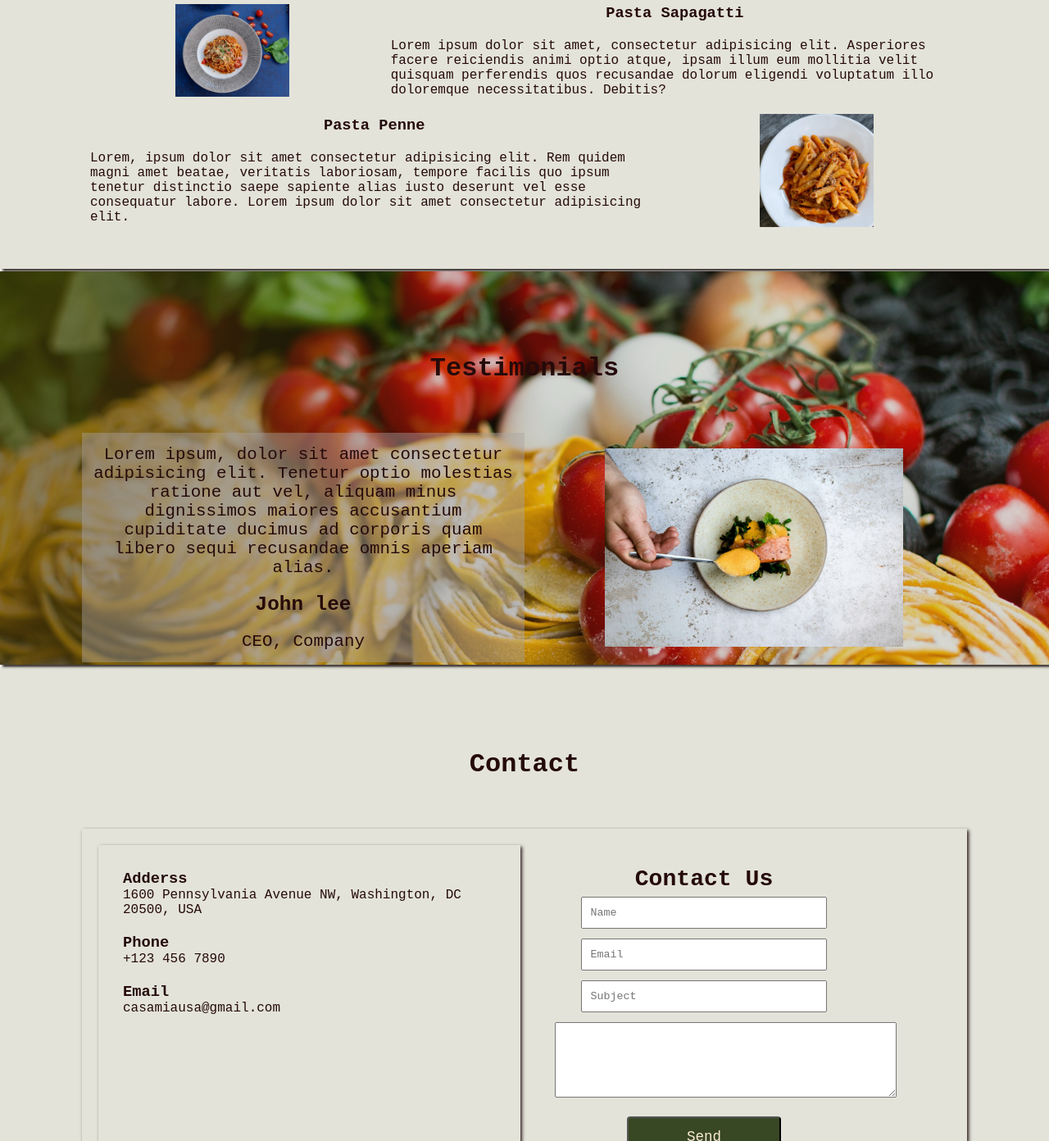
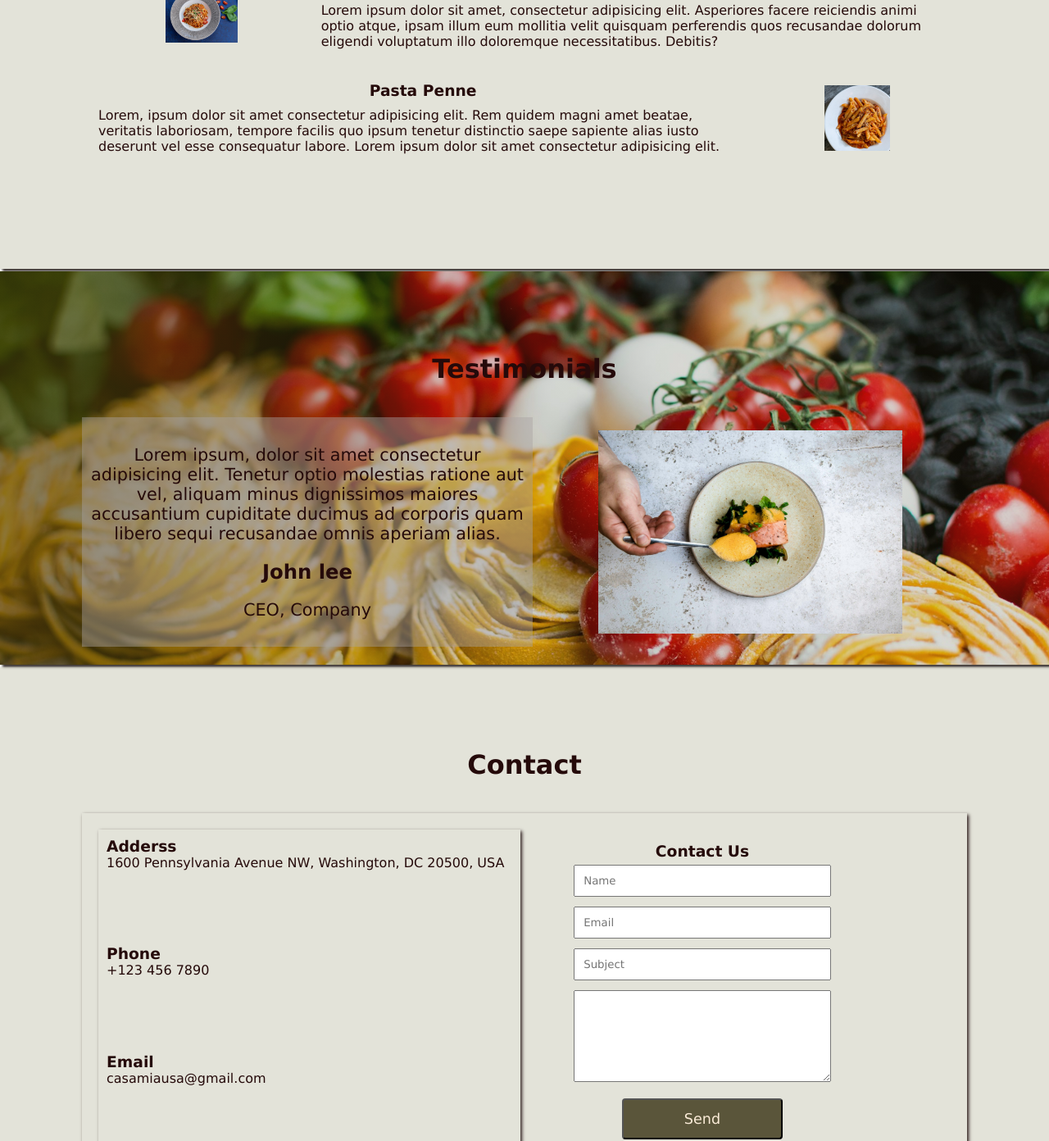
Before and after one commit to Alexi8991/Alexi-Cake-Shop, a plain HTML site: page index.html in a window 1280 px wide. Shown: the part 2078-3470 px from the top of the page at 82% size. Drawn offline with nearby package versions, Linux system fonts and the light colour scheme; a small style sheet from the web is missing; a web font is replaced by a local one.

Commit message:
Refactor styles and animations: update padding, margins, and add new animations for improved responsiveness and visual appeal.

```diff
--- a/css/media-query.css
+++ b/css/media-query.css
@@ -67,7 +67,7 @@
         box-shadow: none;
     }
     .contact-section {
-        padding: 10px;
+        padding: 5px;
         gap: 5px;
    }
     .footer-section {
--- a/css/style.css
+++ b/css/style.css
@@ -6,7 +6,7 @@
     box-sizing: border-box;
     list-style: none;
     text-decoration: none;
-    font-family: 'Courier New', Courier, monospace;
+    font-family: 'Lucida Sans', 'Lucida Sans Regular', 'Lucida Grande', 'Lucida Sans Unicode', Geneva, Verdana, sans-serif;
     color: rgb(37, 10, 10);
 }
 html {
@@ -99,6 +99,7 @@ section {
 .about-section {
     display: flex;
     margin-top: 30px;
+    box-sizing: border-box;
 }
 .about-content,
 .about-image {
@@ -120,18 +121,7 @@ section {
 /* Menu */
 .menu-section {
     display: flex;
-    align-items: center;
-    justify-content: center;
-
-}
-.flex-2 {
-    flex: 2;
-}
-.flex-1 {
-    flex: 1;
-    display: flex;
-    align-items: center;
-    justify-content: center;
+    padding: 10px;
 }
 .menu-content,
 .menu-image {
@@ -141,13 +131,12 @@ section {
     justify-content: center;
 }
 .menu-image img {
-    width: 40%;
+    width: 35%;
     height: auto;
 }
 .menu-content {
     flex-direction: column;
-    gap: 20px;
-    padding: 10px;
+    gap: 10px;
 }
 /* testimonials */
 .testimonials {
@@ -160,7 +149,6 @@ section {
 }
 .testimonials-section {
     display: flex;
-    gap: 20px;
     flex-wrap: wrap;
 }
 .testimonails-content,
@@ -169,7 +157,7 @@ section {
     display: flex;
     align-items: center;
     justify-content: center;
-    margin-top: 30px;
+    margin-top: 10px;
 }
 .testimonails-content  {
     font-size: 1.3rem;
@@ -189,7 +177,7 @@ section {
 
 .contact-container {
     height: auto;
-    margin-top: 60px;
+    margin-top: 40px;
     display: grid;
     grid-template-columns: repeat(2, 1fr);
     grid-gap: 10px;
@@ -198,25 +186,20 @@ section {
 }
 .contact-section {
     box-shadow: 2px 2px 4px #302020 ;
-    padding: 30px;
-    display: flex;
-    flex-direction: column;
-    gap: 20px;
+    padding: 10px;
+    display: grid;
+    grid-template-columns: 1fr;
 }
 .contact-form {
     text-align: center;
-    font-size: 1.5rem;
-    margin: 10px;
+    margin-bottom: 10px;
+    box-sizing: border-box;
 }
-form, input {
+form, input, textarea {
     padding: 10px;
     width: 80%;
     margin: 6px;
     color: #362b2b;
-}
-textarea {
-    margin: 6px;
-    color: #241313;
 }
 button {
     font-size: 1.1rem;
@@ -224,12 +207,13 @@ button {
     height: 50px;
     margin: 10px;
     border-radius: 4px;
-    background: rgb(56, 71, 36);
+    background: rgb(90, 85, 58);
     color: antiquewhite;
 }
+/* footer */
 .footer-section {
     width: 100%;
-    height: 20vh;
+    height: 20%;
     background: rgba(108, 97, 90, 0.523);
     backdrop-filter: blur(10px);
     display: flex;
--- a/index.html
+++ b/index.html
@@ -11,6 +11,15 @@
     />
     <link rel="stylesheet" href="css/style.css" />
     <link rel="stylesheet" href="css/media-query.css" />
+    <link href="https://unpkg.com/aos@2.3.1/dist/aos.css" rel="stylesheet" />
+    <link
+      href="https://cdn.jsdelivr.net/npm/@hellouxpavel/cssanimation@latest/dist/cssanimation.min.css"
+      rel="stylesheet"
+    />
+    <link
+      href="https://cdn.jsdelivr.net/npm/@hellouxpavel/cssanimation@latest/dist/cssanimation-utility.min.css"
+      rel="stylesheet"
+    />
   </head>
   <body>
     <header>
@@ -22,7 +31,7 @@
         </a>
 
         <!-- nav-items -->
-        <ul class="nav-items">
+        <ul class="nav-items cssanimation ca__fx-blurInFromTop">
           <li><a href="/">Home</a></li>
           <li><a href="#about">About</a></li>
           <li><a href="#menu">Menu</a></li>
@@ -56,7 +65,7 @@
           <span>&nbsp;</span>
           <img src="./photos/ic-3.svg" width="20" alt="" />
         </div>
-        <h1>Welcome to Casa Mia</h1>
+        <h1 class="cssanimation ca__fx-blurInFromTop">Welcome to Casa Mia</h1>
         <p>
           Your favorite place for pasta and pizza. <br />
           Lorem, ipsum dolor sit amet consectetur adipisicing elit. <br />
@@ -99,7 +108,7 @@
             </p>
             <a href="#" class="btn btn-secondary">Read More</a>
           </div>
-          <div class="about-image">
+          <div class="about-image" data-aos="zoom-in-left">
             <img src="./photos/about-us-img.jpg" alt="" />
           </div>
         </div>
@@ -170,7 +179,7 @@
       <section id="testimonials" class="testimonials">
         <h2 class="title">Testimonials</h2>
         <div class="testimonials-section">
-          <div class="testimonails-content">
+          <div class="testimonails-content" data-aos="fade-right">
             <blockquote>
               Lorem ipsum, dolor sit amet consectetur adipisicing elit. Tenetur
               optio molestias ratione aut vel, aliquam minus dignissimos maiores
@@ -180,7 +189,7 @@
             <h3>John lee</h3>
             <p>CEO, Company</p>
           </div>
-          <div class="testimonials-image">
+          <div class="testimonials-image" data-aos="fade-left">
             <img src="./photos/testi-img.jpg" alt="" />
           </div>
         </div>
@@ -209,7 +218,7 @@
               <input type="text" placeholder="Name" />
               <input type="text" placeholder="Email" />
               <input type="text" placeholder="Subject" />
-              <textarea name="" id="" cols="50" rows="6"></textarea>
+              <textarea name="" id="" cols="30" rows="6"></textarea>
               <button type="submit">Send</button>
             </form>
           </div>
@@ -275,5 +284,9 @@
       </div>
     </footer>
     <script src="js/script.js"></script>
+    <script src="https://unpkg.com/aos@2.3.1/dist/aos.js"></script>
+    <script>
+      AOS.init();
+    </script>
   </body>
 </html>
```
Also changed, not shown: animation.html (added, +20 -0 lines), style.animation.css (added, +48 -0 lines).
